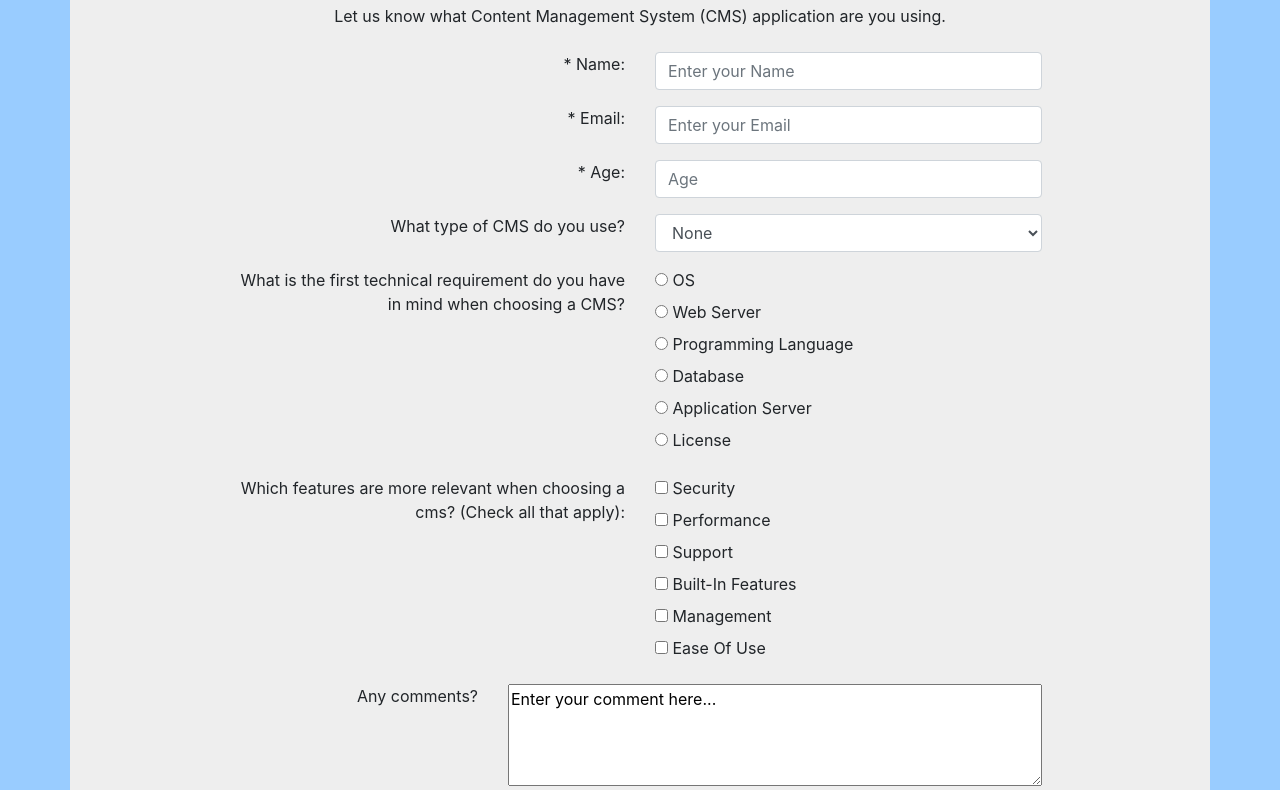
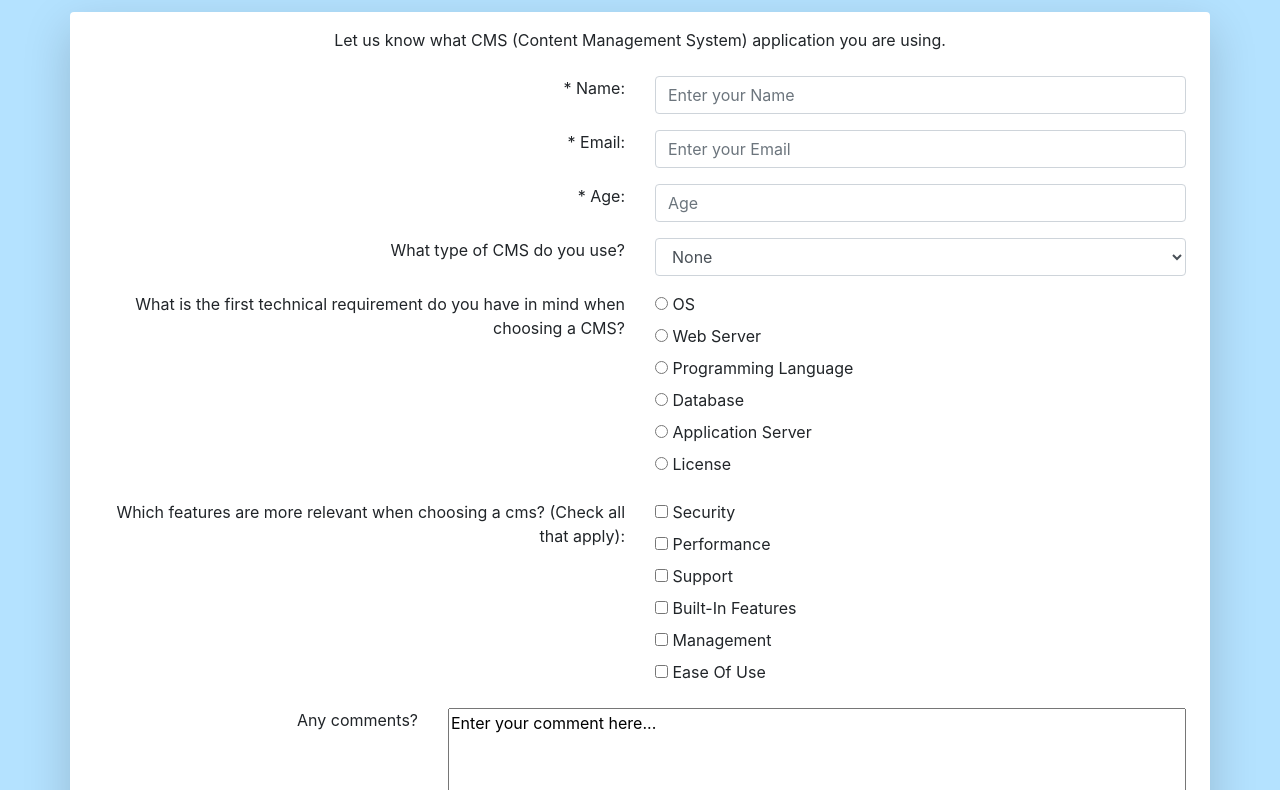
Before and after one commit to jmendozav/freecodecamp-surveyform, a plain HTML site: page index.html in a window 1280 px wide. Shown: the part 84-874 px from the top of the page. Drawn offline with nearby package versions, Linux system fonts and the light colour scheme.

Commit message:
First version completed

```diff
--- a/css/style.css
+++ b/css/style.css
@@ -1,12 +1,10 @@
 body {
-  background-color: #99CCFF;
+  background-color: #b4e2ff;
 }
 
-.container {
-  padding: 2em 10em;
-  border-radius: 1em;
-
-  background-color: #eee;;
+h1 {
+  padding-top: .5em;
+  padding-bottom: .5em;
 }
 
 .row {
--- a/index.html
+++ b/index.html
@@ -12,8 +12,8 @@
 </head>
 <body>
   <h1 id="title">Survey Form</h1>
-  <div class="container">
-    <p id="description">Let us know what Content Management System (CMS) application are you using.</p>
+  <div class="container shadow-lg p-3 mb-5 bg-white rounded">
+    <p id="description">Let us know what CMS (Content Management System) application you are using.</p>
     <form id="survey-form">
       <div class="row">
         <div class="col col-left"><label for="name" id="name-label">* Name:</label></div>
@@ -45,33 +45,33 @@
       <div class="row">
         <div class="col col-left"><label for="dropdown" id="requirement-label">What is the first technical requirement do you have in mind when choosing a CMS?</label></div>
         <div class="col col-right">
-          <div><input type="radio" name="requirement" value="os"> <label for="" id="">OS</label></div>
-          <div><input type="radio" name="requirement" value="web server"> <label for="" id="">Web Server</label></div>
-          <div><input type="radio" name="requirement" value="programming language"> <label for="" id="">Programming Language</label></div>
-          <div><input type="radio" name="requirement" value="database"> <label for="" id="">Database</label></div>
-          <div><input type="radio" name="requirement" value="application server"> <label for="" id="">Application Server</label></div>
-          <div><input type="radio" name="requirement" value="license"> <label for="" id="">License</label></div>
+          <div><input type="radio" id="os" name="requirement" value="os"> <label for="os">OS</label></div>
+          <div><input type="radio" id="web-server" name="requirement" value="web server"> <label for="web-server">Web Server</label></div>
+          <div><input type="radio" id="programming-language" name="requirement" value="programming language"> <label for="programming-language">Programming Language</label></div>
+          <div><input type="radio" id="database" name="requirement" value="database"> <label for="database">Database</label></div>
+          <div><input type="radio" id="application-server" name="requirement" value="application server"> <label for="application-server">Application Server</label></div>
+          <div><input type="radio" id="license" name="requirement" value="license"> <label for="license">License</label></div>
         </div>
       </div>
       <div class="row">
         <div class="col col-left"><label for="dropdown" id="dropdown-label">Which features are more relevant when choosing a cms? (Check all that apply):</label></div>
         <div class="col col-right">
-          <div><input type="checkbox" name="name" value="os"> <label for="" id="">Security</label></div>
-          <div><input type="checkbox" name="name" value="web server"> <label for="" id="">Performance</label></div>
-          <div><input type="checkbox" name="name" value="programming language"> <label for="" id="">Support</label></div>
-          <div><input type="checkbox" name="name" value="database"> <label for="" id="">Built-In Features</label></div>
-          <div><input type="checkbox" name="name" value="application server"> <label for="" id="">Management</label></div>
-          <div><input type="checkbox" name="name" value="license"> <label for="" id="">Ease Of Use</label></div>
+          <div><input type="checkbox" id="security" name="feature" value="security"> <label for="security">Security</label></div>
+          <div><input type="checkbox" id="performance" name="feature" value="performance"> <label for="performance">Performance</label></div>
+          <div><input type="checkbox" id="support" name="feature" value="support"> <label for="support">Support</label></div>
+          <div><input type="checkbox" id="built-in-features" name="feature" value="built-in-features"> <label for="built-in-features">Built-In Features</label></div>
+          <div><input type="checkbox" id="management" name="feature" value="management"> <label for="management">Management</label></div>
+          <div><input type="checkbox" id="ease-of-use" name="feature" value="ease-of-use"> <label for="ease-of-use">Ease Of Use</label></div>
         </div>
       </div>
       <div class="row">
-        <div class="col col-left"><label for="" id="">Any comments?</label></div>
+        <div class="col col-left"><label for="comments">Any comments?</label></div>
         <div class="col col-right">
-          <textarea cols="50" rows="4">Enter your comment here...</textarea>
+          <textarea id="comments" cols="70" rows="4">Enter your comment here...</textarea>
         </div>
       </div>
       <div class="row">
-        <div class="col"><button type="submit" class="btn btn-primary" id="submit">Submit</button></div>
+        <div class="col d-flex justify-content-center"><button type="submit" class="btn btn-primary" id="submit">Submit</button></div>
       </div>
     </form>
   </div>
```
